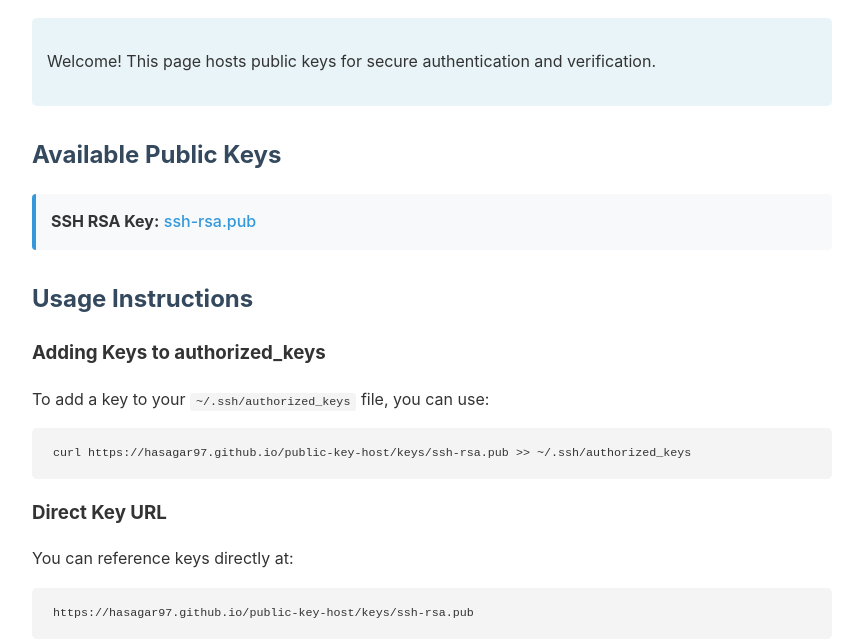
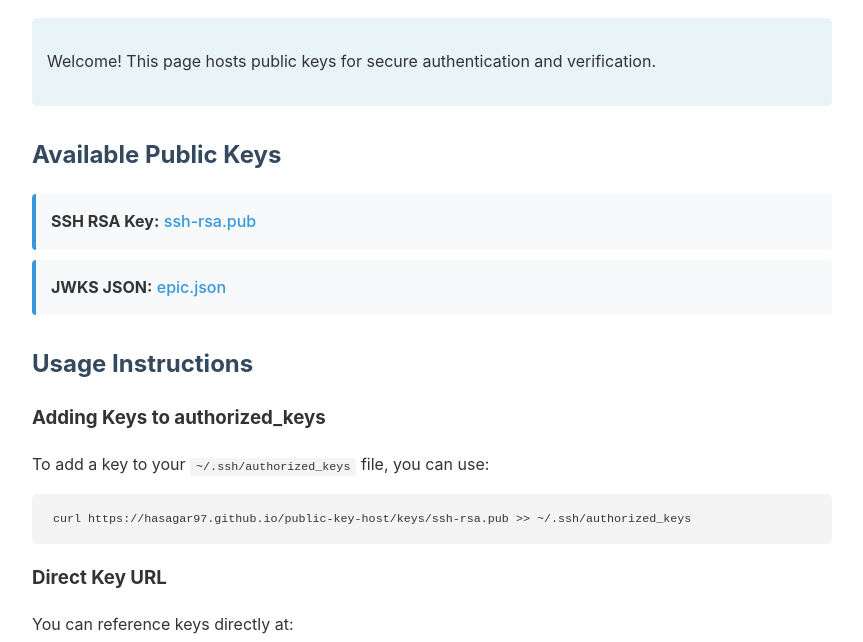
Before and after one commit to hasagar97/public-key-host, a plain HTML site: page index.html in a window 1280 px wide. Shown: the part 158-800 px from the top of the page, without its empty margins (208-1071 px from the left). Drawn offline with Linux system fonts and the light colour scheme.

Commit message:
Update docs

```diff
--- a/index.html
+++ b/index.html
@@ -74,6 +74,10 @@
             <strong>SSH RSA Key:</strong>
             <a href="keys/ssh-rsa.pub" aria-label="Download SSH RSA public key">ssh-rsa.pub</a>
         </li>
+        <li>
+            <strong>JWKS JSON:</strong>
+            <a href="jwks/epic.json" aria-label="Download JWKS JSON file">epic.json</a>
+        </li>
     </ul>
 
     <h2>Usage Instructions</h2>
@@ -84,7 +88,8 @@
 
     <h3>Direct Key URL</h3>
     <p>You can reference keys directly at:</p>
-    <pre><code class="language-bash">https://hasagar97.github.io/public-key-host/keys/ssh-rsa.pub</code></pre>
+    <pre><code class="language-bash">https://hasagar97.github.io/public-key-host/keys/ssh-rsa.pub
+https://hasagar97.github.io/public-key-host/jwks/epic.json</code></pre>
 
     <h2>About</h2>
     <p>This repository uses GitHub Pages to host public keys. All keys are publicly accessible via HTTPS.</p>
```
Also changed, not shown: 1 other file.
